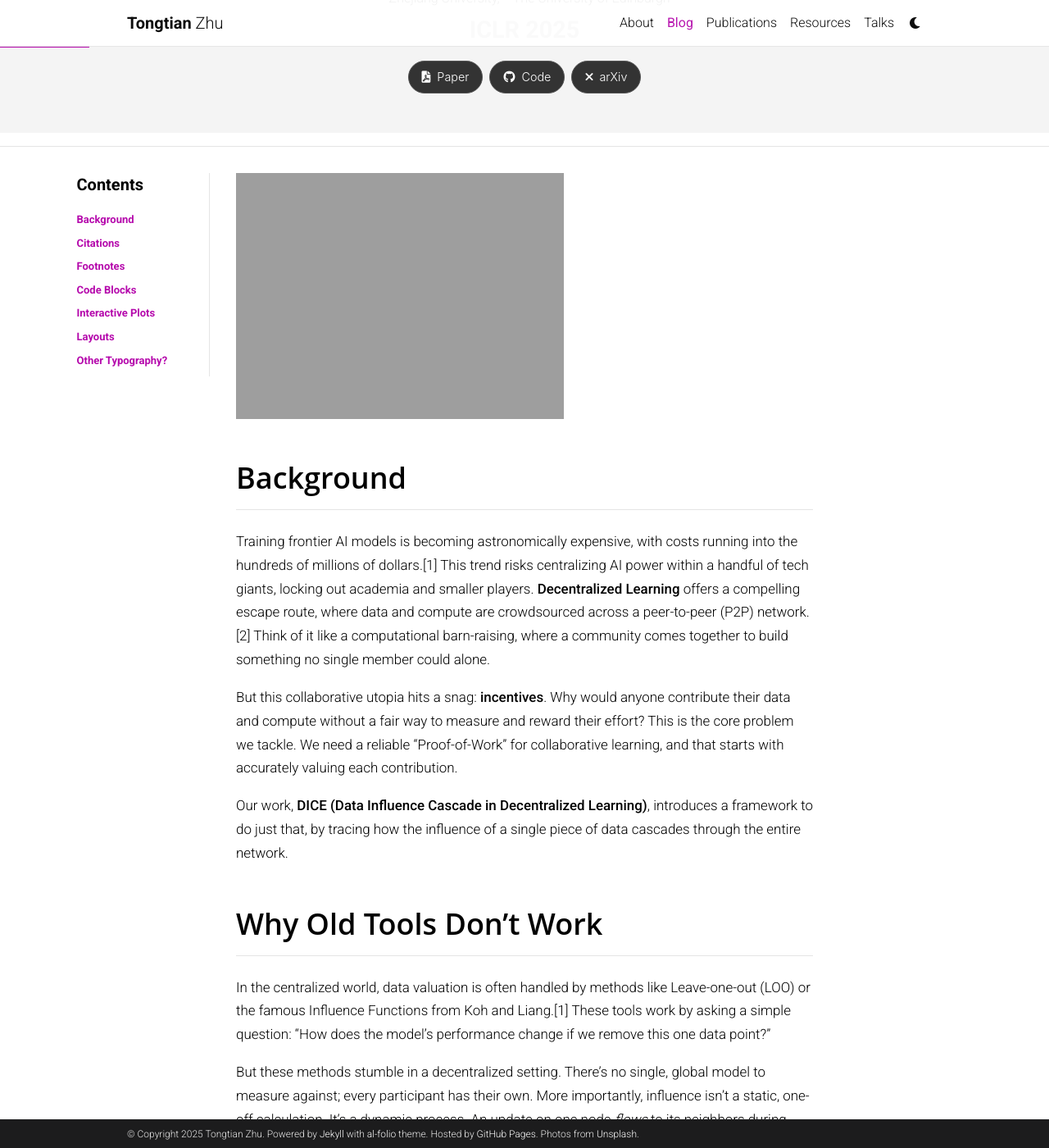
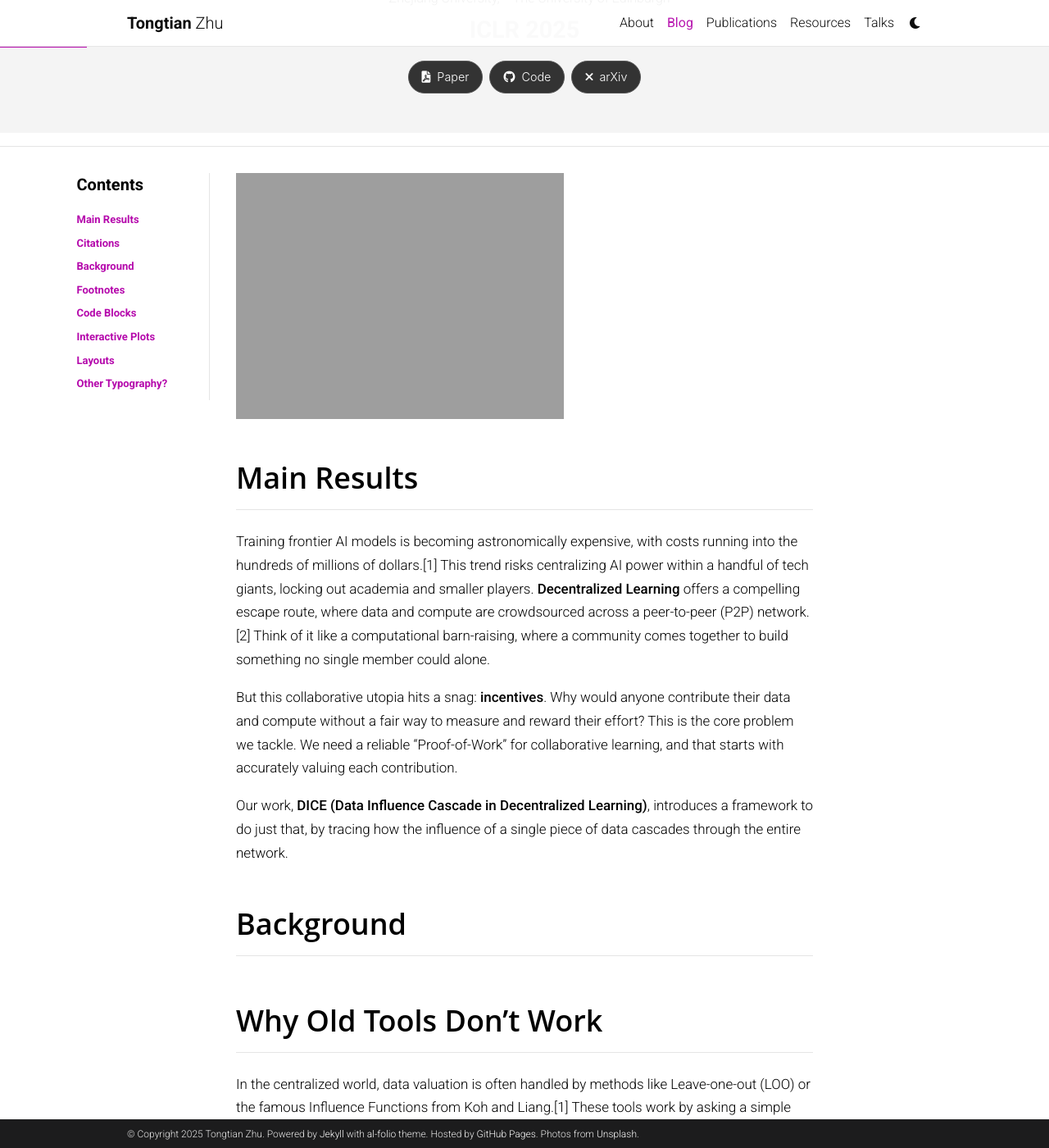
Before and after one commit to Raiden-Zhu/Raiden-Zhu.github.io, a Jekyll site: the page built from _posts/2025-03-15-DICE.md, in a window 1280 px wide and 1400 px high, scrolled down 298 px. Shown: the whole window at 82% size. Built offline with Jekyll 4.4.1, drawn with Linux system fonts in a browser that asks for light colours; comment, search, counter and statistics services are not loaded; a style sheet for code colours, icons or effects is not loaded.

Commit message:
Update 2025-03-15-DICE.md

```diff
--- a/_posts/2025-03-15-DICE.md
+++ b/_posts/2025-03-15-DICE.md
@@ -51,8 +51,9 @@ bibliography: 2018-12-22-distill.bib
 #   - we may want to automate TOC generation in the future using
 #     jekyll-toc plugin (https://github.com/toshimaru/jekyll-toc).
 toc:
+  - name: Main Results
+  - name: Citations
   - name: Background
-  - name: Citations
   - name: Footnotes
   - name: Code Blocks
   - name: Interactive Plots
@@ -81,13 +82,15 @@ _styles: >
 
 <img src="https://raiden-zhu.github.io/assets/img/publication_preview/Poster_DICE.png" alt="DICE" style="max-width: 100%; height: auto;">
 
-## Background
+## Main Results
 
 Training frontier AI models is becoming astronomically expensive, with costs running into the hundreds of millions of dollars.[1] This trend risks centralizing AI power within a handful of tech giants, locking out academia and smaller players. **Decentralized Learning** offers a compelling escape route, where data and compute are crowdsourced across a peer-to-peer (P2P) network.[2] Think of it like a computational barn-raising, where a community comes together to build something no single member could alone.
 
 But this collaborative utopia hits a snag: **incentives**. Why would anyone contribute their data and compute without a fair way to measure and reward their effort? This is the core problem we tackle. We need a reliable "Proof-of-Work" for collaborative learning, and that starts with accurately valuing each contribution.
 
 Our work, **DICE (Data Influence Cascade in Decentralized Learning)**, introduces a framework to do just that, by tracing how the influence of a single piece of data cascades through the entire network.
+
+## Background
 
 ## Why Old Tools Don't Work
 
```
